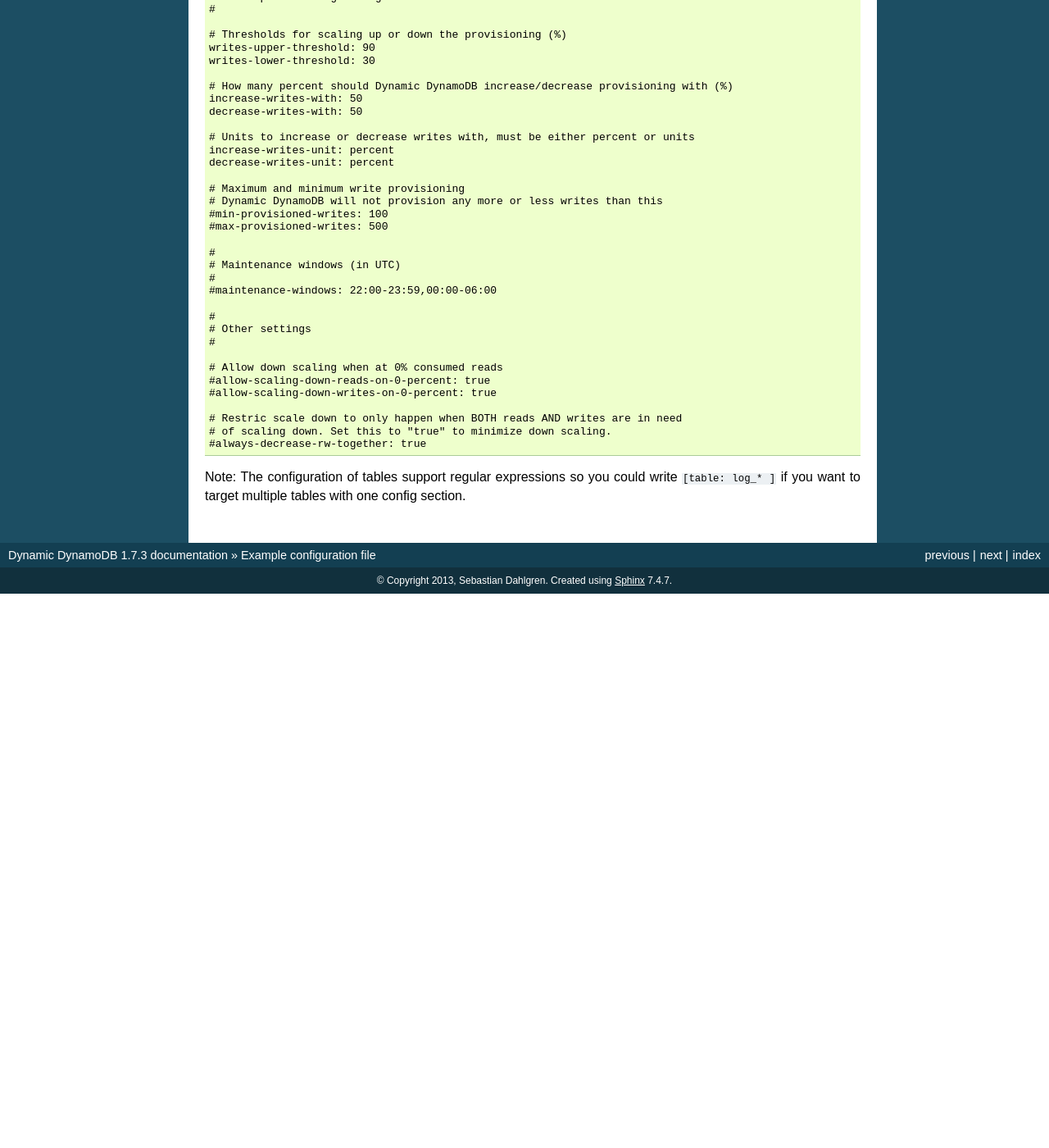
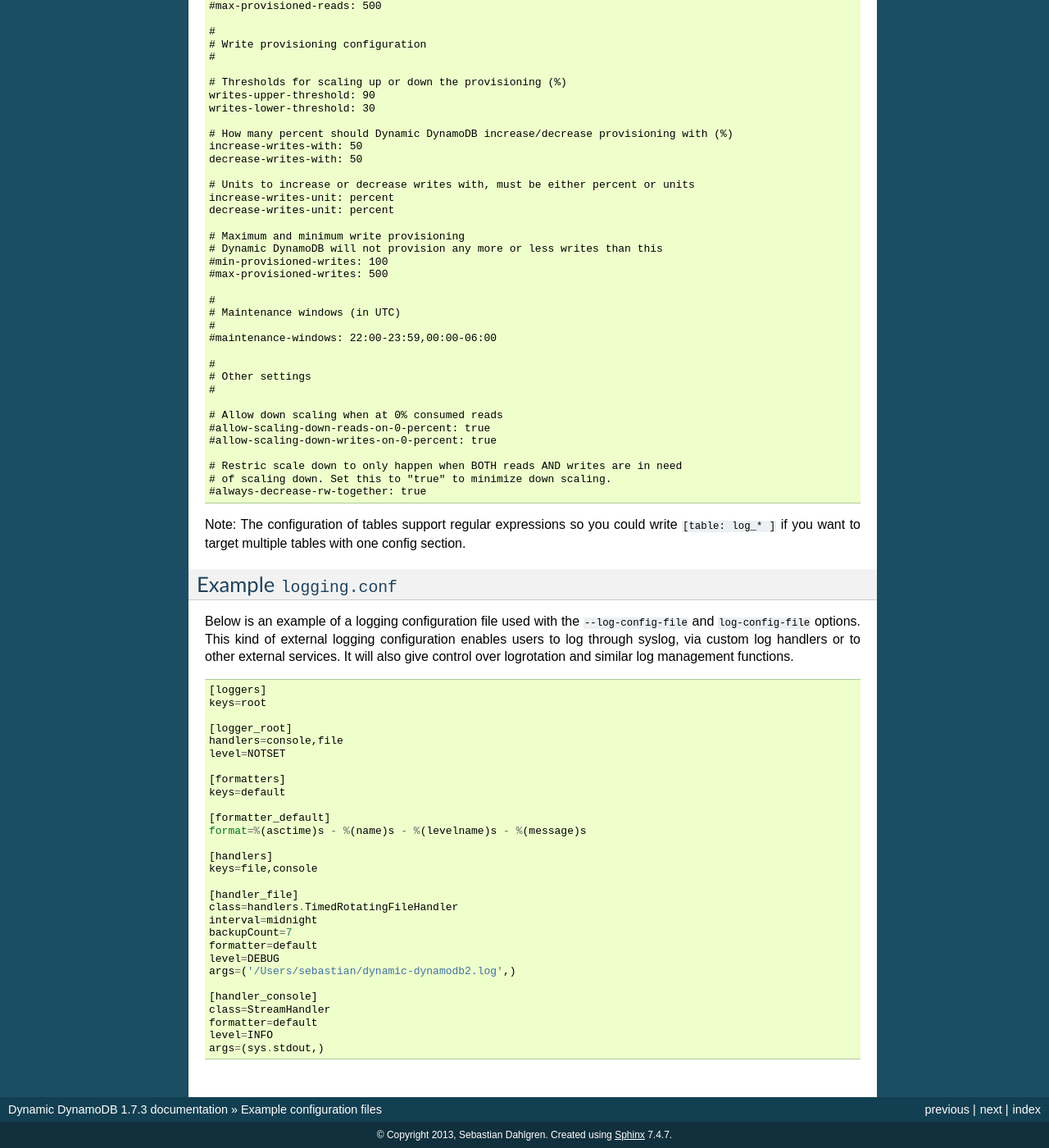
Before and after one commit to sebdah/dynamic-dynamodb, a Sphinx documentation site: the page built from docs/example_configuration.rst, in a window 1280 px wide and 1400 px high, scrolled down 1877 px. Shown: the whole window at 82% size. Built offline with Sphinx 7.4.7, drawn with Linux system fonts in a browser that asks for light colours; before the commit the page ends 2601 px from its top, so only the background shows below that; some of the changed text lies outside the part shown.

Commit message:
Added example config for the log-config-file option #74

```diff
--- a/docs/example_configuration.rst
+++ b/docs/example_configuration.rst
@@ -1,7 +1,10 @@
 .. _example_configuration_file:
 
-Example configuration file
-==========================
+Example configuration files
+===========================
+
+Example ``dynamic-dynamodb.conf``
+---------------------------------
 
 This is a full example of a Dynamic DynamoDB configuration file.
 ::
@@ -155,3 +158,40 @@ This is a full example of a Dynamic DynamoDB configuration file.
     #always-decrease-rw-together: true
 
 Note: The configuration of tables support regular expressions so you could write ``[table: log_* ]`` if you want to target multiple tables with one config section.
+
+
+Example ``logging.conf``
+------------------------
+
+Below is an example of a logging configuration file used with the ``--log-config-file`` and ``log-config-file`` options. This kind of external logging configuration enables users to log through syslog, via custom log handlers or to other external services. It will also give control over logrotation and similar log management functions.
+::
+
+    [loggers]
+    keys=root
+
+    [logger_root]
+    handlers=console,file
+    level=NOTSET
+
+    [formatters]
+    keys=default
+
+    [formatter_default]
+    format=%(asctime)s - %(name)s - %(levelname)s - %(message)s
+
+    [handlers]
+    keys=file,console
+
+    [handler_file]
+    class=handlers.TimedRotatingFileHandler
+    interval=midnight
+    backupCount=7
+    formatter=default
+    level=DEBUG
+    args=('/Users/sebastian/dynamic-dynamodb2.log',)
+
+    [handler_console]
+    class=StreamHandler
+    formatter=default
+    level=INFO
+    args=(sys.stdout,)
```
